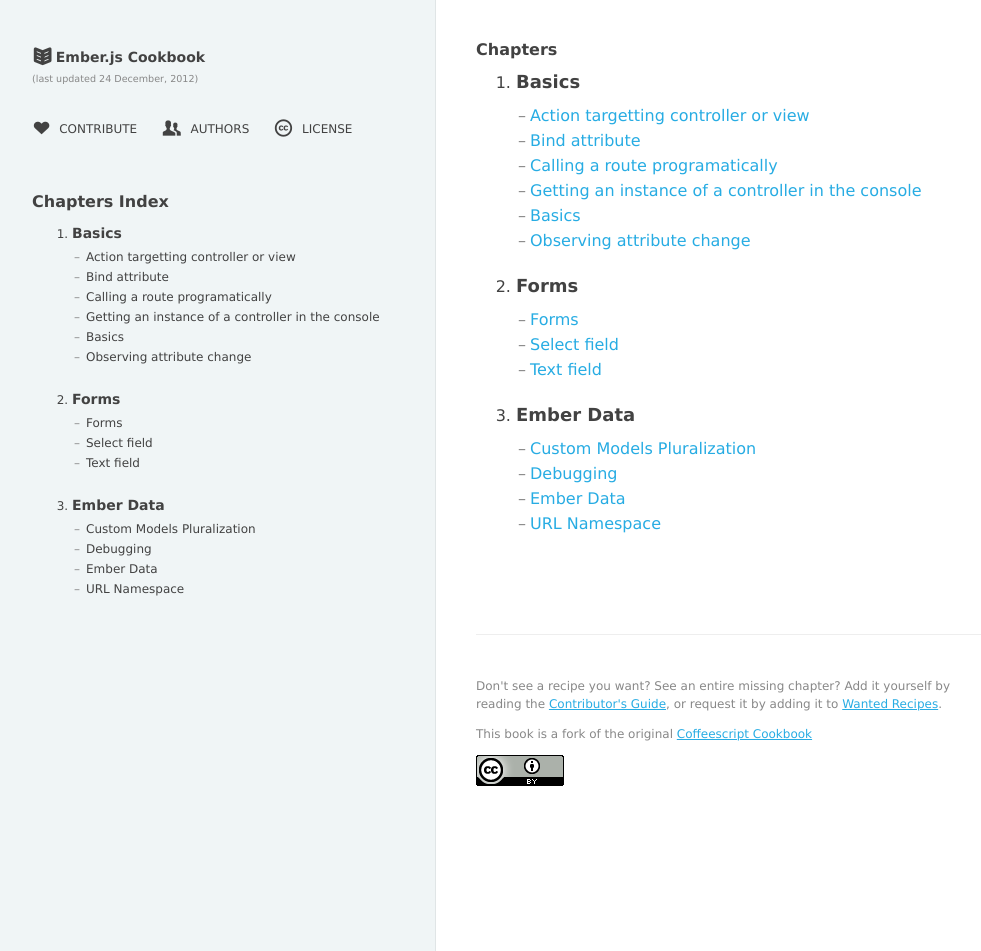
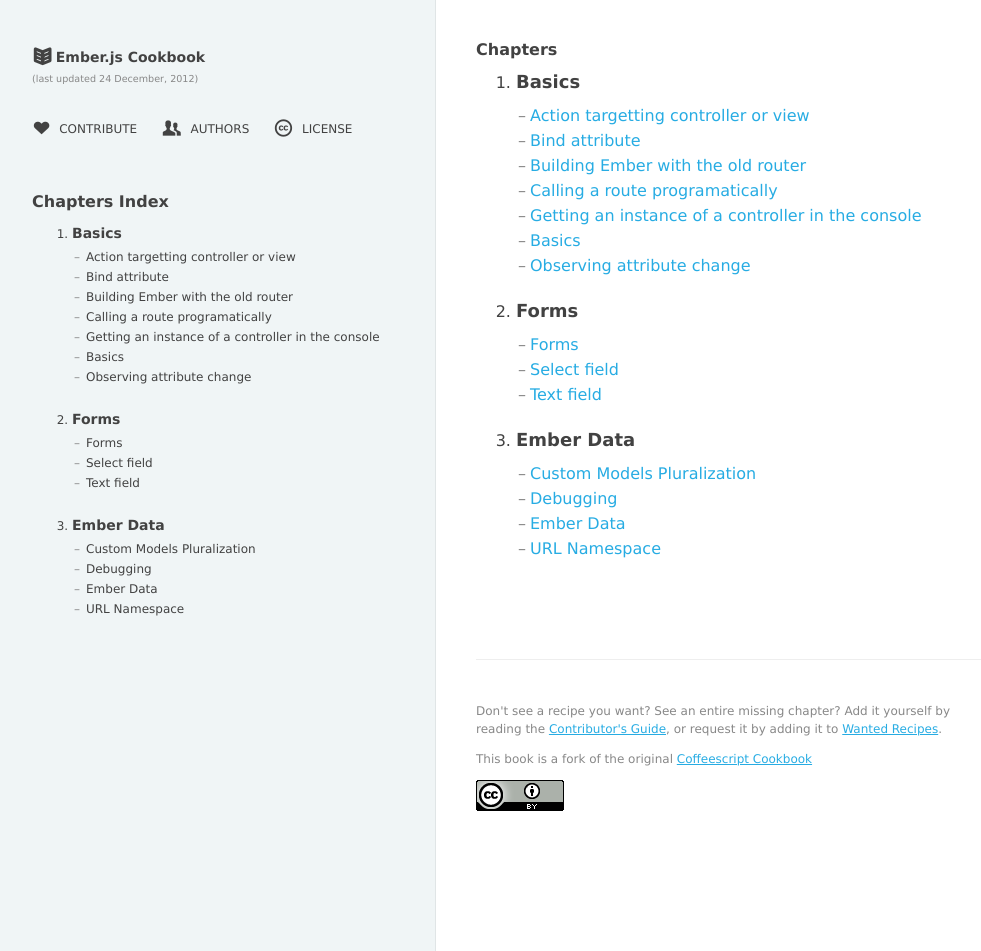
Before and after one commit to ember-cookbook/ember-cookbook.github.com, a Jekyll site: the page built from chapters/index.html, in a window 1280 px wide and 951 px high. Shown: the whole window, without its empty margins (8-989 px from the left). Built offline with Jekyll 4.4.1, drawn with Linux system fonts in a browser that asks for light colours.

Commit message:
Add recipe "building ember with the old router"

```diff
--- /dev/null
+++ b/chapters/basics/building_ember_with_the_old_router.md
@@ -0,0 +1,14 @@
+---
+layout: recipe
+title: Building Ember with the old router
+chapter: Basics
+---
+
+## Problem
+
+You want to use the old router while building Ember master yourself.
+
+## Solution
+
+After running `bundle exec rake dist` use `dist/ember-old-router.js`
+instead of `dist/ember.js`
--- a/index.html
+++ b/index.html
@@ -11,4 +11,4 @@
 
 <p>Currently there are a lot of issues related to belongsTo/hasMany relationships. <a href="https://github.com/emberjs/data/tree/embedded-records">The guys are working hard on refactoring the relationships.</a></p>
 
-<p>There is also a new router being developed <a href="https://gist.github.com/3981133">https://gist.github.com/3981133</a></p>
+<p>There is also a new router being developed <a href="https://gist.github.com/3981133">https://gist.github.com/3981133</a>, which was merged into master couple days ago. If you still need to use the old router, see recipe on <a href="http://ember-cookbook.github.com">building Ember with the old router</a></p>
```
